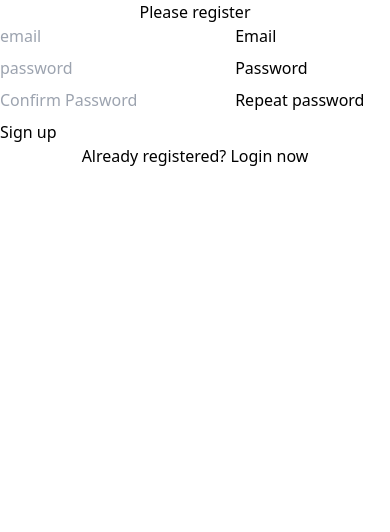
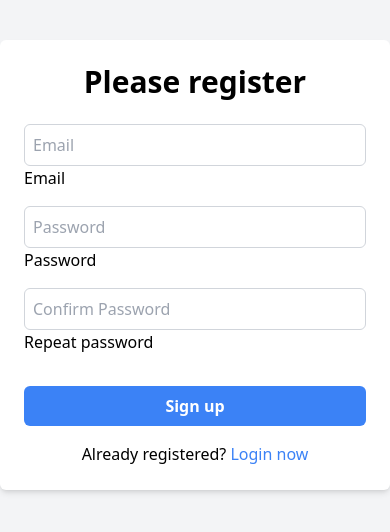
Before and after one commit to winninggodspower/ImgToPdfWebApp, a Flask app: page /register in a window 390 px wide. Shown: the top 532 px of the page. Run offline with Flask 3, Linux system fonts and the light colour scheme; parts of the project's set-up code (start-up, migrations or seed data) failed here and were passed over.

Commit message:
feat: done with auth

```diff
--- a/src/__init__.py
+++ b/src/__init__.py
@@ -4,7 +4,10 @@ from flask_login import LoginManager
 from flask_bcrypt import Bcrypt
 from flask_migrate import Migrate
 from flask_sqlalchemy import SQLAlchemy
-import sys, logging
+import sys, logging, os
+
+dir, _ = os.path.split(os.path.abspath(__file__))
+BASE_DIR = os.path.dirname(dir)
 
 app = Flask(__name__)
 app.config.from_object(config("APP_SETTINGS"))
--- a/src/auth/forms.py
+++ b/src/auth/forms.py
@@ -20,7 +20,7 @@ class RegisterForm(FlaskForm):
         ],
     )
 
-    def validate(self):
+    def validate(self, extra_validators=None):
         initial_validation = super(RegisterForm, self).validate()
         if not initial_validation:
             return False
--- a/src/auth/views.py
+++ b/src/auth/views.py
@@ -1,4 +1,4 @@
-from flask import Blueprint, flash, redirect, render_template, request, url_for
+from flask import Blueprint, flash, redirect, render_template, request, url_for, current_app
 from flask_login import login_user, current_user, login_required, logout_user, LoginManager
 
 from src import db, bcrypt, login_manager
@@ -10,7 +10,7 @@ auth_blueprint = Blueprint("auth", __name__)
 
 @login_manager.user_loader
 def load_user(user_id):
-    return User.get(user_id)
+    return User.query.get(user_id)
 
 @auth_blueprint.route("/register", methods=["GET", "POST"])
 def register():
@@ -41,7 +41,11 @@ def login():
         user = User.query.filter_by(email=form.email.data).first()
         if user and bcrypt.check_password_hash(user.password, request.form["password"]):
             login_user(user)
-            return redirect(url_for("core.home"))
+            redirect_url = request.args.get('next') or current_app.config.get('LOGIN_REDIRECT_URL')
+            if redirect_url:
+                return redirect(redirect_url)
+            else:
+                return redirect(url_for("core.home"))
         else:
             flash("Invalid email and/or password.", "danger")
             return render_template("auth/login.html", form=form)
@@ -52,4 +56,4 @@ def login():
 def logout():
     logout_user()
     flash("You were logged out.", "success")
-    return redirect(url_for("accounts.login"))
+    return redirect(url_for("auth.login"))
--- a/src/static/css/output.css
+++ b/src/static/css/output.css
@@ -572,6 +572,14 @@ video {
   visibility: hidden;
 }
 
+.static {
+  position: static;
+}
+
+.m-auto {
+  margin: auto;
+}
+
 .mx-auto {
   margin-left: auto;
   margin-right: auto;
@@ -586,16 +594,40 @@ video {
   margin-bottom: 0.5rem;
 }
 
+.mb-3 {
+  margin-bottom: 0.75rem;
+}
+
+.mb-4 {
+  margin-bottom: 1rem;
+}
+
 .mb-6 {
   margin-bottom: 1.5rem;
+}
+
+.mt-10 {
+  margin-top: 2.5rem;
 }
 
 .mt-2 {
   margin-top: 0.5rem;
 }
 
+.mt-3 {
+  margin-top: 0.75rem;
+}
+
 .mt-4 {
   margin-top: 1rem;
+}
+
+.ml-2 {
+  margin-left: 0.5rem;
+}
+
+.block {
+  display: block;
 }
 
 .flex {
@@ -671,6 +703,14 @@ video {
   align-items: center;
 }
 
+.justify-center {
+  justify-content: center;
+}
+
+.justify-between {
+  justify-content: space-between;
+}
+
 .gap-4 {
   gap: 1rem;
 }
@@ -687,8 +727,16 @@ video {
   border-radius: 0.5rem;
 }
 
+.rounded-md {
+  border-radius: 0.375rem;
+}
+
 .rounded-xl {
   border-radius: 0.75rem;
+}
+
+.border {
+  border-width: 1px;
 }
 
 .border-2 {
@@ -709,9 +757,24 @@ video {
   border-color: rgb(59 130 246 / var(--tw-border-opacity));
 }
 
+.border-gray-300 {
+  --tw-border-opacity: 1;
+  border-color: rgb(209 213 219 / var(--tw-border-opacity));
+}
+
+.border-blue-400 {
+  --tw-border-opacity: 1;
+  border-color: rgb(96 165 250 / var(--tw-border-opacity));
+}
+
 .bg-blue-200 {
   --tw-bg-opacity: 1;
   background-color: rgb(191 219 254 / var(--tw-bg-opacity));
+}
+
+.bg-blue-500 {
+  --tw-bg-opacity: 1;
+  background-color: rgb(59 130 246 / var(--tw-bg-opacity));
 }
 
 .bg-blue-600 {
@@ -722,6 +785,16 @@ video {
 .bg-gray-100 {
   --tw-bg-opacity: 1;
   background-color: rgb(243 244 246 / var(--tw-bg-opacity));
+}
+
+.bg-white {
+  --tw-bg-opacity: 1;
+  background-color: rgb(255 255 255 / var(--tw-bg-opacity));
+}
+
+.bg-blue-100 {
+  --tw-bg-opacity: 1;
+  background-color: rgb(219 234 254 / var(--tw-bg-opacity));
 }
 
 .bg-opacity-50 {
@@ -736,9 +809,18 @@ video {
   padding: 0.75rem;
 }
 
+.p-6 {
+  padding: 1.5rem;
+}
+
 .px-4 {
   padding-left: 1rem;
   padding-right: 1rem;
+}
+
+.py-2 {
+  padding-top: 0.5rem;
+  padding-bottom: 0.5rem;
 }
 
 .py-3 {
@@ -755,9 +837,18 @@ video {
   text-align: center;
 }
 
+.text-3xl {
+  font-size: 1.875rem;
+  line-height: 2.25rem;
+}
+
 .text-sm {
   font-size: 0.875rem;
   line-height: 1.25rem;
+}
+
+.font-semibold {
+  font-weight: 600;
 }
 
 .text-blue-500 {
@@ -770,9 +861,19 @@ video {
   color: rgb(107 114 128 / var(--tw-text-opacity));
 }
 
+.text-red-600 {
+  --tw-text-opacity: 1;
+  color: rgb(220 38 38 / var(--tw-text-opacity));
+}
+
 .text-white {
   --tw-text-opacity: 1;
   color: rgb(255 255 255 / var(--tw-text-opacity));
+}
+
+.text-blue-700 {
+  --tw-text-opacity: 1;
+  color: rgb(29 78 216 / var(--tw-text-opacity));
 }
 
 .underline {
@@ -786,6 +887,12 @@ video {
 .shadow-lg {
   --tw-shadow: 0 10px 15px -3px rgb(0 0 0 / 0.1), 0 4px 6px -4px rgb(0 0 0 / 0.1);
   --tw-shadow-colored: 0 10px 15px -3px var(--tw-shadow-color), 0 4px 6px -4px var(--tw-shadow-color);
+  box-shadow: var(--tw-ring-offset-shadow, 0 0 #0000), var(--tw-ring-shadow, 0 0 #0000), var(--tw-shadow);
+}
+
+.shadow-md {
+  --tw-shadow: 0 4px 6px -1px rgb(0 0 0 / 0.1), 0 2px 4px -2px rgb(0 0 0 / 0.1);
+  --tw-shadow-colored: 0 4px 6px -1px var(--tw-shadow-color), 0 2px 4px -2px var(--tw-shadow-color);
   box-shadow: var(--tw-ring-offset-shadow, 0 0 #0000), var(--tw-ring-shadow, 0 0 #0000), var(--tw-shadow);
 }
 
@@ -807,6 +914,20 @@ video {
 .hover\:bg-blue-500:hover {
   --tw-bg-opacity: 1;
   background-color: rgb(59 130 246 / var(--tw-bg-opacity));
+}
+
+.hover\:bg-blue-600:hover {
+  --tw-bg-opacity: 1;
+  background-color: rgb(37 99 235 / var(--tw-bg-opacity));
+}
+
+.hover\:text-blue-700:hover {
+  --tw-text-opacity: 1;
+  color: rgb(29 78 216 / var(--tw-text-opacity));
+}
+
+.hover\:underline:hover {
+  text-decoration-line: underline;
 }
 
 .hover\:shadow-md:hover {
@@ -851,6 +972,10 @@ video {
     height: 3rem;
   }
 
+  .md\:w-1\/2 {
+    width: 50%;
+  }
+
   .md\:grid-cols-\[1fr_auto\] {
     grid-template-columns: 1fr auto;
   }
@@ -876,7 +1001,7 @@ video {
 }
 
 @media (min-width: 1024px) {
-  .lg\:grid-cols-2 {
-    grid-template-columns: repeat(2, minmax(0, 1fr));
+  .lg\:w-1\/3 {
+    width: 33.333333%;
   }
 }
--- a/src/templates/_base.html
+++ b/src/templates/_base.html
@@ -7,21 +7,19 @@
     <link rel="stylesheet" href="{{ url_for('static', filename='css/output.css') }}">
     {% block head %}{% endblock head %}
 </head>
-<body>
+<body class="bg-gray-100">
     <!-- messages -->
     {% with messages = get_flashed_messages(with_categories=true) %}
     {% if messages %}
-    <div class="row">
-      <div class="col-md-4"></div>
-      <div class="col-md-4">
+    <div class="flex justify-center">
+      <div class="w-full md:w-1/2 lg:w-1/3">
         {% for category, message in messages %}
-        <div class="alert alert-{{ category }} alert-dismissible fade show" role="alert">
-         {{message}}
-         <button type="button" class="btn-close" data-bs-dismiss="alert" aria-label="Close"></button>
+        <div class="px-4 py-2 mb-4 bg-blue-100 border border-blue-400 text-blue-700 rounded-md flex items-center justify-between">
+         <span>{{ message }}</span>
+         <button type="button" class="ml-2 text-blue-500 hover:text-blue-700" aria-label="Close">&times;</button>
         </div>
         {% endfor %}
       </div>
-      <div class="col-md-4"></div>
     </div>
     {% endif %}
     {% endwith %}
--- a/src/templates/auth/register.html
+++ b/src/templates/auth/register.html
@@ -1,54 +1,55 @@
 {% extends "_base.html" %}
+
+{% block head %}
+  <title>Register</title>
+{% endblock head %}
 
 {% block body %}
 
-<div class="row">
-  <div class="col-md-4"></div>
-  <div class="col-md-4">
-    <main class="form-signin w-100 m-auto">
+<div class="flex justify-center">
+  <div class="w-full md:w-1/2 lg:w-1/3">
+    <main class="mt-10 p-6 bg-white shadow-md rounded-md">
       <form role="form" method="post" action="">
         {{ form.csrf_token }}
-        <h1 class="h3 mb-3 fw-normal text-center">Please register</h1>
+        <h1 class="text-3xl mb-6 font-semibold text-center">Please register</h1>
 
-        <div class="form-floating">
-          {{ form.email(placeholder="email", class="form-control mb-2") }}
+        <div class="mb-4">
+          {{ form.email(placeholder="Email", class="w-full p-2 border border-gray-300 rounded-md") }}
           {{ form.email.label }}
           {% if form.email.errors %}
           {% for error in form.email.errors %}
-                <div class="alert alert-danger" role="alert">
-                  {{ error }}
-                </div>
+          <div class="text-red-600">{{ error }}</div>
           {% endfor %}
           {% endif %}
         </div>
-        <div class="form-floating">
-          {{ form.password(placeholder="password", class="form-control mb-2") }}
+
+        <div class="mb-4">
+          {{ form.password(placeholder="Password", class="w-full p-2 border border-gray-300 rounded-md") }}
           {{ form.password.label }}
           {% if form.password.errors %}
           {% for error in form.password.errors %}
-                <div class="alert alert-danger" role="alert">
-                  {{ error }}
-                </div>
+          <div class="text-red-600">{{ error }}</div>
           {% endfor %}
           {% endif %}
         </div>
-        <div class="form-floating">
-          {{ form.confirm(placeholder="Confirm Password", class="form-control mb-2") }}
+
+        <div class="mb-4">
+          {{ form.confirm(placeholder="Confirm Password", class="w-full p-2 border border-gray-300 rounded-md") }}
           {{ form.confirm.label }}
           {% if form.confirm.errors %}
           {% for error in form.confirm.errors %}
-                <div class="alert alert-danger" role="alert">
-                  {{ error }}
-                </div>
+          <div class="text-red-600">{{ error }}</div>
           {% endfor %}
           {% endif %}
         </div>
-        <button class="w-100 btn btn-lg btn-primary" type="submit">Sign up</button>
-        <p class="text-center mt-3">Already registered? <a href="{{ url_for('accounts.login') }}">Login now</a></p>
+
+        <button class="w-full py-2 mt-4 bg-blue-500 text-white font-semibold rounded-md hover:bg-blue-600"
+          type="submit">Sign up</button>
+        <p class="mt-4 text-center">Already registered? <a class="text-blue-500 hover:underline"
+            href="{{ url_for('auth.login') }}">Login now</a></p>
       </form>
     </main>
   </div>
-  <div class="col-md-4"></div>
 </div>
 
 {% endblock %}
--- a/src/templates/index.html
+++ b/src/templates/index.html
@@ -1,4 +1,9 @@
 {% extends "_base.html" %}
+
+{% block head %}
+  <title>Index</title>
+{% endblock head %}
+
 {% block body %}
 	<script src="https://unpkg.com/@lottiefiles/lottie-player@latest/dist/lottie-player.js"></script>
 
--- a/tailwind.config.js
+++ b/tailwind.config.js
@@ -1,8 +1,8 @@
 /** @type {import('tailwindcss').Config} */
 module.exports = {
   content: [
-    "./templates/**/*.html",
-    "./static/js/**/*.js"
+    "./src/templates/**/*.html",
+    "./src/static/js/**/*.js"
   ],
   theme: {
     extend: {},
```
Also changed, not shown: src/core/views.py (+4 -3 lines), src/templates/auth/login.html (+18 -18 lines), 1 other file. Lines whose indentation alone changed are shown as unchanged.
